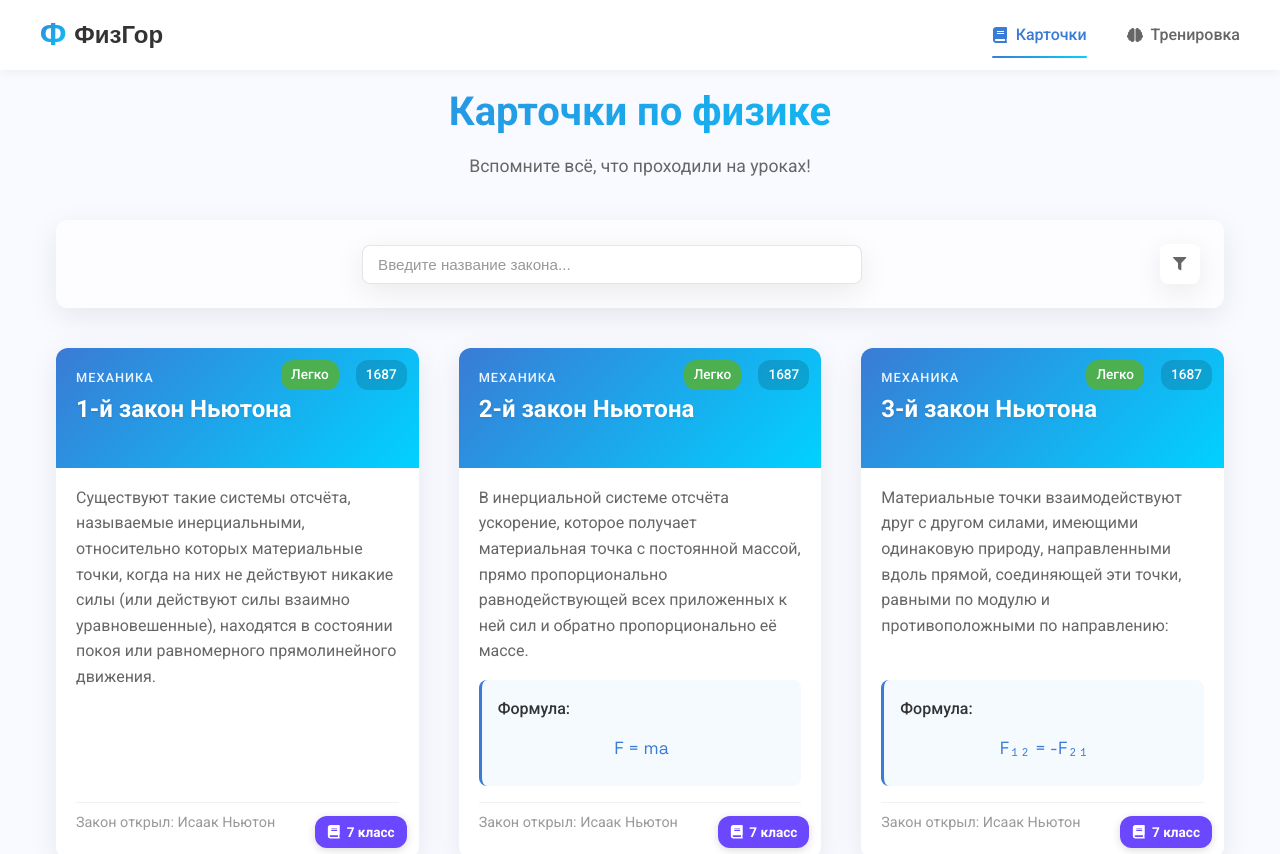
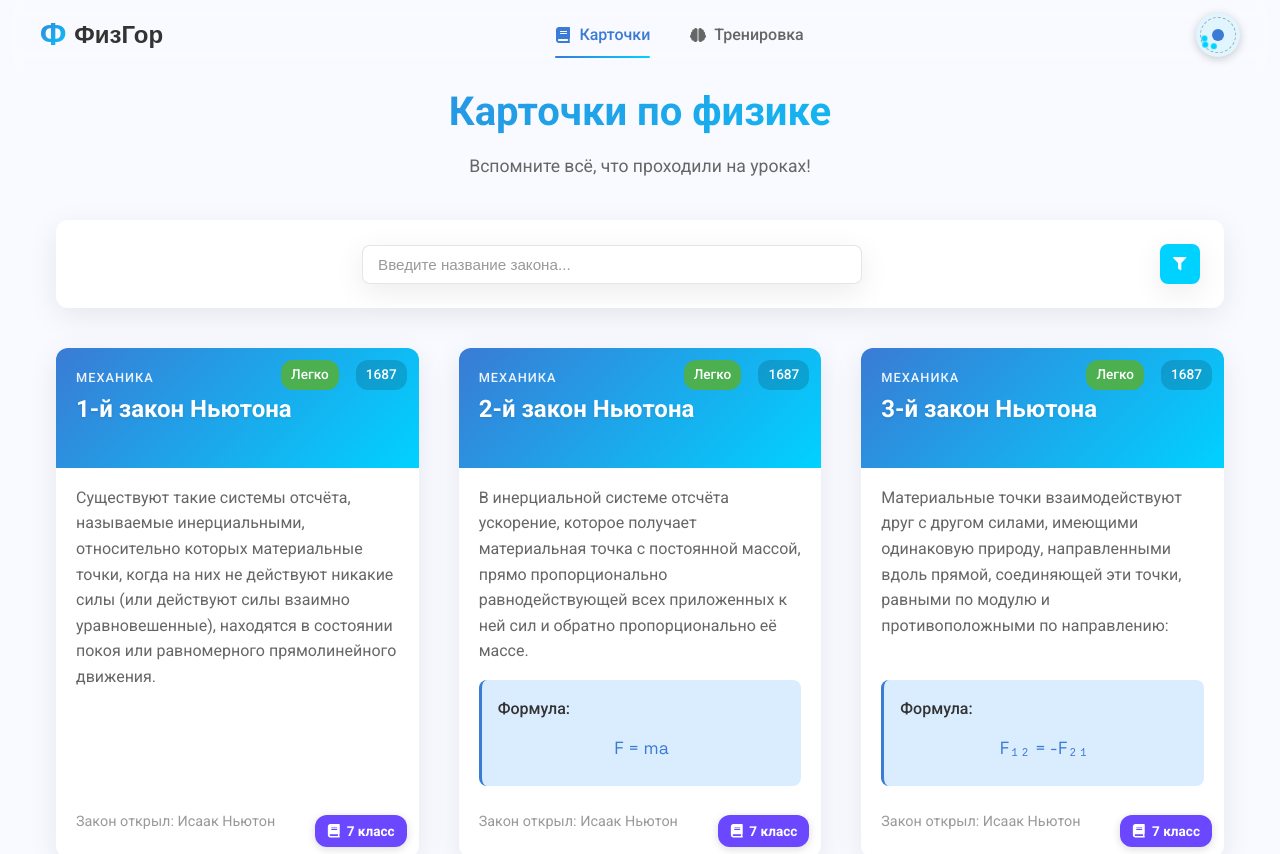
Before and after one commit to FeudeyTF/PhysGor, a React (Create React App) app: page / in a window 1280 px wide. Shown: the top 854 px of the page. Built offline with nearby package versions, Linux system fonts and the light colour scheme.

Commit message:
Тёмная тема

```diff
--- a/src/App.tsx
+++ b/src/App.tsx
@@ -1,4 +1,5 @@
 import { BrowserRouter as Router, Routes, Route } from "react-router-dom";
+import { ThemeProvider } from './context/ThemeContext';
 import { Header } from "./components/Header";
 import { Footer } from "./components/Footer";
 import { HomePage } from "./pages/HomePage";
@@ -6,6 +7,7 @@ import { TrainingPage } from "./pages/TrainingPage";
 
 export function App() {
   return (
+    <ThemeProvider>
       <Router>
         <div className="app">
           <Header />
@@ -18,5 +20,6 @@ export function App() {
           <Footer />
         </div>
       </Router>
+    </ThemeProvider>
   );
-}
+};
--- a/src/components/Header.tsx
+++ b/src/components/Header.tsx
@@ -3,6 +3,7 @@ import { Link, useLocation } from "react-router-dom";
 import { motion } from "framer-motion";
 import { FaBook, FaBrain, FaBars, FaTimes } from "react-icons/fa";
 import { PhysGorLogo } from "./PhysGorLogo";
+import ThemeToggle from './ThemeToggle';
 
 export function Header() {
   const [isScrolled, setIsScrolled] = useState(false);
@@ -54,6 +55,9 @@ export function Header() {
             <FaBrain /> Тренировка
           </Link>
         </motion.nav>
+        <div className="header-right">
+          <ThemeToggle />
+        </div>
       </div>
     </header>
   );
--- /dev/null
+++ b/src/components/ThemeToggle.tsx
@@ -0,0 +1,34 @@
+import { useTheme } from '../context/ThemeContext';
+import { useEffect, useState } from 'react';
+
+export function ThemeToggle() {
+  const { darkMode, toggleDarkMode } = useTheme();
+  const [isAnimating, setIsAnimating] = useState(false);
+
+  const handleToggle = () => {
+    setIsAnimating(true);
+    toggleDarkMode();
+
+    setTimeout(() => setIsAnimating(false), 1000);
+  };
+
+  return (
+    <button
+      className={`physics-theme-toggle ${darkMode ? 'dark-mode' : 'light-mode'} ${isAnimating ? 'animating' : ''}`}
+      onClick={handleToggle}
+      aria-label={darkMode ? "Switch to light mode (atom state)" : "Switch to dark mode (black hole state)"}
+      title={darkMode ? "Switch to light mode" : "Switch to dark mode"}
+    >
+      <div className="toggle-orbit">
+        <div className="toggle-nucleus"></div>
+        <div className="toggle-electron e1"></div>
+        <div className="toggle-electron e2"></div>
+        <div className="toggle-electron e3"></div>
+        {darkMode && <div className="toggle-event-horizon"></div>}
+        <div className="toggle-particles"></div>
+      </div>
+    </button>
+  );
+};
+
+export default ThemeToggle;
--- /dev/null
+++ b/src/context/ThemeContext.tsx
@@ -0,0 +1,54 @@
+import {
+  createContext,
+  useState,
+  useContext,
+  useEffect,
+  ReactNode,
+} from "react";
+
+type ThemeContextType = {
+  darkMode: boolean;
+  toggleDarkMode: () => void;
+};
+
+const ThemeContext = createContext<ThemeContextType | undefined>(undefined);
+
+type ThemeProviderProps = {
+  children: ReactNode;
+};
+
+export function ThemeProvider(props: ThemeProviderProps) {
+  const { children } = props;
+  const [darkMode, setDarkMode] = useState(() => {
+    const savedTheme = localStorage.getItem("darkMode");
+    return savedTheme ? JSON.parse(savedTheme) : false;
+  });
+
+  useEffect(() => {
+    localStorage.setItem("darkMode", JSON.stringify(darkMode));
+
+    if (darkMode) {
+      document.body.classList.add("dark-theme");
+    } else {
+      document.body.classList.remove("dark-theme");
+    }
+  }, [darkMode]);
+
+  const toggleDarkMode = () => {
+    setDarkMode(!darkMode);
+  };
+
+  return (
+    <ThemeContext.Provider value={{ darkMode, toggleDarkMode }}>
+      {children}
+    </ThemeContext.Provider>
+  );
+}
+
+export const useTheme = (): ThemeContextType => {
+  const context = useContext(ThemeContext);
+  if (context === undefined) {
+    throw new Error("useTheme must be used within a ThemeProvider");
+  }
+  return context;
+};
--- a/src/styles/components/Card.scss
+++ b/src/styles/components/Card.scss
@@ -98,7 +98,7 @@
   .card-content {
     margin-top: 20px;
     flex: 1;
-    background-color: white;
+    background-color: var(--card-background);
     border-radius: var(--border-radius-lg) var(--border-radius-lg) 0 0;
     padding: 25px 20px 20px;
     display: flex;
@@ -115,7 +115,7 @@
   .card-formula {
     margin-bottom: var(--spacing-md);
     padding: var(--spacing-md);
-    background-color: #f5faff;
+    background-color: #5fafff3b;
     border-radius: var(--border-radius-md);
     border-left: 3px solid var(--primary-color);
 
@@ -138,7 +138,7 @@
   .card-meta {
     font-size: 0.9rem;
     color: var(--text-light);
-    border-top: 1px solid rgba(0, 0, 0, 0.05);
+    border-top: 1px solid var(--border-color);
     padding-top: var(--spacing-sm);
 
     p {
--- /dev/null
+++ b/src/styles/components/ThemeToggle.scss
@@ -0,0 +1,254 @@
+.theme-toggle-button {
+  background: none;
+  border: none;
+  cursor: pointer;
+  font-size: 1.5rem;
+  padding: 0.5rem;
+  border-radius: 50%;
+  display: flex;
+  align-items: center;
+  justify-content: center;
+  transition: all 0.3s ease;
+  background-color: var(--secondary-color);
+  color: var(--text-color);
+}
+
+.theme-toggle-button:hover {
+  background-color: var(--primary-color);
+  color: var(--button-text);
+}
+
+.theme-toggle-button {
+  transform: rotate(0deg);
+  transition: transform 0.5s ease;
+}
+
+.theme-toggle-button:active {
+  transform: rotate(360deg);
+}
+
+.physics-theme-toggle {
+  position: relative;
+  background: none;
+  border: none;
+  cursor: pointer;
+  width: 44px;
+  height: 44px;
+  padding: 0;
+  border-radius: 50%;
+  display: flex;
+  align-items: center;
+  justify-content: center;
+  overflow: hidden;
+  transition: all 0.4s cubic-bezier(0.68, -0.55, 0.27, 1.55);
+  box-shadow: 0 2px 10px rgba(0, 0, 0, 0.2);
+
+  &:hover {
+    transform: scale(1.1);
+  }
+
+  &:focus {
+    outline: 2px solid var(--accent-color);
+    outline-offset: 2px;
+  }
+
+  &.light-mode {
+    background-color: #e1f5fe;
+
+    .toggle-nucleus {
+      background: var(--primary-color);
+    }
+
+    .toggle-electron {
+      background-color: var(--secondary-color);
+    }
+  }
+
+  &.dark-mode {
+    background-color: #263238;
+
+    .toggle-nucleus {
+      background: #000;
+      box-shadow: 0 0 15px 2px rgba(var(--secondary-color), 0.5);
+    }
+
+    .toggle-electron {
+      opacity: 0.7;
+      background-color: #6a1b9a;
+    }
+
+    .toggle-orbit {
+      border-color: rgba(255, 255, 255, 0.2);
+    }
+  }
+}
+
+.toggle-orbit {
+  position: relative;
+  width: 36px;
+  height: 36px;
+  border-radius: 50%;
+  border: 1px dashed rgba(0, 0, 0, 0.3);
+  display: flex;
+  align-items: center;
+  justify-content: center;
+  transition: all var(--transition-normal);
+}
+
+.toggle-nucleus {
+  position: absolute;
+  width: 12px;
+  height: 12px;
+  border-radius: 50%;
+  z-index: 2;
+  transition: all 0.5s ease;
+}
+
+.toggle-electron {
+  position: absolute;
+  width: 6px;
+  height: 6px;
+  border-radius: 50%;
+  transition: all 0.3s ease;
+}
+
+.e1 {
+  animation: orbit1 4s linear infinite;
+}
+
+.e2 {
+  animation: orbit2 6s linear infinite;
+}
+
+.e3 {
+  animation: orbit3 8s linear infinite;
+}
+
+.toggle-event-horizon {
+  position: absolute;
+  width: 100%;
+  height: 100%;
+  border-radius: 50%;
+  background: radial-gradient(circle, rgba(0,0,0,0.8) 0%, rgba(0,0,0,0) 70%);
+  opacity: 0;
+  transform: scale(0);
+  transition: all 0.5s ease;
+  z-index: 1;
+}
+
+.toggle-particles {
+  position: absolute;
+  width: 100%;
+  height: 100%;
+  pointer-events: none;
+}
+
+.animating {
+  &.light-mode {
+    .toggle-nucleus {
+      transform: scale(1.2);
+      box-shadow: 0 0 20px 5px rgba(58, 123, 213, 0.6);
+    }
+
+    .toggle-electron {
+      animation-duration: 1s !important;
+    }
+  }
+
+  &.dark-mode {
+    .toggle-nucleus {
+      transform: scale(0.8);
+    }
+
+    .toggle-event-horizon {
+      opacity: 0.8;
+      transform: scale(1);
+    }
+
+    .toggle-electron {
+      animation-duration: 2s !important;
+      transform: scale(0.5);
+    }
+  }
+}
+
+@keyframes orbit1 {
+  from { transform: rotate(0deg) translateX(14px) rotate(0deg); }
+  to { transform: rotate(360deg) translateX(14px) rotate(-360deg); }
+}
+
+@keyframes orbit2 {
+  from { transform: rotate(120deg) translateX(12px) rotate(-120deg); }
+  to { transform: rotate(480deg) translateX(12px) rotate(-480deg); }
+}
+
+@keyframes orbit3 {
+  from { transform: rotate(240deg) translateX(16px) rotate(-240deg); }
+  to { transform: rotate(600deg) translateX(16px) rotate(-600deg); }
+}
+
+.dark-mode .toggle-particles::before,
+.dark-mode .toggle-particles::after {
+  content: '';
+  position: absolute;
+  width: 2px;
+  height: 2px;
+  background: #fff;
+  border-radius: 50%;
+  opacity: 0;
+}
+
+.animating.dark-mode .toggle-particles::before {
+  animation: particle1 1s ease-out;
+  left: 50%;
+  top: 50%;
+}
+
+.animating.dark-mode .toggle-particles::after {
+  animation: particle2 1s ease-out;
+  left: 50%;
+  top: 50%;
+}
+
+@keyframes particle1 {
+  0% { transform: translate(0, 0); opacity: 1; }
+  100% { transform: translate(-20px, -15px); opacity: 0; }
+}
+
+@keyframes particle2 {
+  0% { transform: translate(0, 0); opacity: 1; }
+  100% { transform: translate(15px, 20px); opacity: 0; }
+}
+
+.animating.light-mode .toggle-particles::before,
+.animating.light-mode .toggle-particles::after {
+  content: '';
+  position: absolute;
+  width: 3px;
+  height: 8px;
+  background: var(--primary-color);
+  border-radius: 4px;
+  opacity: 0;
+}
+
+.animating.light-mode .toggle-particles::before {
+  animation: photon1 0.8s ease-out;
+  left: 50%;
+  top: 50%;
+}
+
+.animating.light-mode .toggle-particles::after {
+  animation: photon2 0.8s ease-out;
+  left: 50%;
+  top: 50%;
+}
+
+@keyframes photon1 {
+  0% { transform: translate(0, 0) scale(0); opacity: 1; }
+  100% { transform: translate(-25px, -5px) scale(1); opacity: 0; }
+}
+
+@keyframes photon2 {
+  0% { transform: translate(0, 0) scale(0); opacity: 1; }
+  100% { transform: translate(25px, 5px) scale(1); opacity: 0; }
+}
--- a/src/styles/elements/Header.scss
+++ b/src/styles/elements/Header.scss
@@ -3,14 +3,14 @@
   top: 0;
   left: 0;
   width: 100%;
-  background-color: rgba(255, 255, 255, 0.95);
+  background-color: rgba(var(--card-background), 0.95);
   backdrop-filter: blur(10px);
   z-index: 1000;
   transition: var(--transition-normal);
-  box-shadow: 0 2px 10px rgba(0, 0, 0, 0.05);
+  box-shadow: 0 2px 10px var(--shadow-color);
 
   &.scrolled {
-    box-shadow: 0 4px 20px rgba(0, 0, 0, 0.1);
+    box-shadow: 0 4px 20px var(--shadow-color);
   }
 
   .header-container {
@@ -111,8 +111,8 @@
       left: 0;
       width: 100%;
       flex-direction: column;
-      background-color: white;
-      box-shadow: 0 10px 20px rgba(0, 0, 0, 0.1);
+      background-color: var(--card-background);
+      box-shadow: 0 10px 20px var(--shadow-color);
       padding: var(--spacing-md);
       gap: var(--spacing-md);
       display: none;
--- a/src/styles/main.scss
+++ b/src/styles/main.scss
@@ -1,5 +1,6 @@
 @use "sass:meta";
 @import url('https://fonts.googleapis.com/css2?family=Roboto:wght@300;400;500;700&family=Space+Grotesk:wght@300;400;500;600;700&display=swap');
+@import '../styles/themes.scss';
 
 :root {
   --primary-color: #3a7bd5;
@@ -107,7 +108,7 @@ button {
   padding: 0 var(--spacing-md);
 }
 
-// Анимации
+/* Анимации */
 .fade-in {
   animation: fadeIn 0.5s ease-in;
 }
@@ -144,6 +145,7 @@ button {
 @include meta.load-css("./components/SearchBar.scss");
 @include meta.load-css("./components/TrainingCard.scss");
 @include meta.load-css("./components/Filters.scss");
+@include meta.load-css("./components/ThemeToggle.scss");
 
 /* Стили элементов */
 
--- a/src/styles/pages/HomePage.scss
+++ b/src/styles/pages/HomePage.scss
@@ -20,7 +20,7 @@
   .filter-section {
     margin-bottom: var(--spacing-xl);
     padding: var(--spacing-lg);
-    background-color: rgba(255, 255, 255, 0.7);
+    background-color: var(--card-background);
     border-radius: var(--border-radius-lg);
     box-shadow: var(--card-shadow);
 
@@ -40,8 +40,8 @@
         height: 40px;
         border-radius: var(--border-radius-md);
         border: none;
-        background-color: var(--card-background);
-        color: var(--text-secondary);
+        background-color: var(--secondary-color);
+        color: var(--background-color);
         display: flex;
         align-items: center;
         justify-content: center;
@@ -50,7 +50,7 @@
         flex-shrink: 0;
 
         &:hover {
-          background-color: #f5f5f5;
+          opacity: 0.9;
         }
 
         &.active {
@@ -74,7 +74,7 @@
       gap: var(--spacing-lg);
       margin-top: var(--spacing-lg);
       padding-top: var(--spacing-lg);
-      border-top: 1px solid rgba(0, 0, 0, 0.05);
+      border-top: 1px solid var(--border-color);
     }
 
     h3 {
@@ -105,7 +105,7 @@
     grid-column: 1 / -1;
     text-align: center;
     padding: var(--spacing-xl);
-    background-color: rgba(255, 255, 255, 0.7);
+    background-color: var(--card-background);
     border-radius: var(--border-radius-lg);
     box-shadow: var(--card-shadow);
 
--- /dev/null
+++ b/src/styles/themes.scss
@@ -0,0 +1,32 @@
+body.dark-theme {
+  --primary-color: #3a7bd5;
+  --secondary-color: #00a7cc;
+  --accent-color: #6b48ff;
+  --background-color: #121212;
+  --card-background: #1e1e1e;
+  --text-primary: #e0e0e0;
+  --text-secondary: #b0b0b0;
+  --text-light: #7a7a7a;
+  --success-color: #388e3c;
+  --warning-color: #e67700;
+  --danger-color: #d32f2f;
+
+  --primary-gradient: linear-gradient(135deg, var(--primary-color), var(--secondary-color));
+  --accent-gradient: linear-gradient(135deg, #6b48ff, #8344a9);
+
+  --card-shadow: 0 8px 30px rgba(0, 0, 0, 0.5);
+  --hover-shadow: 0 14px 45px rgba(0, 0, 0, 0.3);
+
+  --border-color: #444444;
+  --shadow-color: rgba(0, 0, 0, 0.3);
+  --button-bg: var(--primary-color);
+  --button-text: #121212;
+  --header-bg: #1e1e1e;
+  --footer-bg: #1e1e1e;
+}
+
+body {
+  background-color: var(--background-color);
+  color: var(--text-primary);
+  transition: all 0.3s ease;
+}
```
Also changed, not shown: src/styles/elements/Footer.scss (+6 -6 lines), src/styles/pages/TrainingPage.scss (+11 -11 lines). Lines whose indentation alone changed are shown as unchanged.
